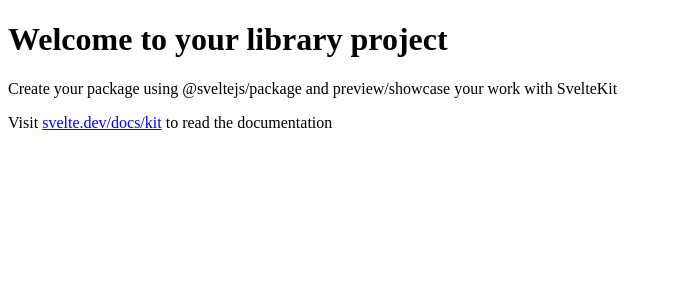
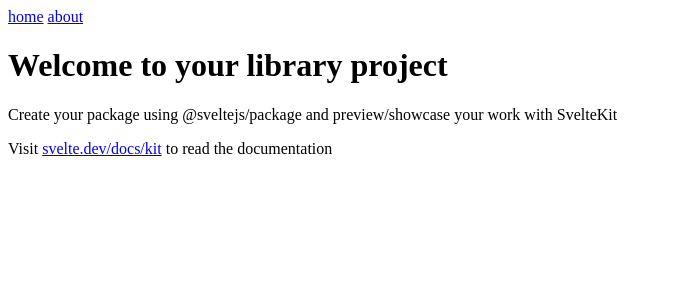
Before and after one commit to membranes/graphs, a SvelteKit app: page / in a window 1280 px wide. Shown: the top 300 px of the page, without its empty margins (0-673 px from the left). Built offline with nearby package versions, Linux system fonts and the light colour scheme.

Commit message:
Add src/routes/+layout.svelte

```diff
--- /dev/null
+++ b/src/routes/+layout.svelte
@@ -0,0 +1,10 @@
+<script lang="ts">
+    let { children } = $props();
+</script>
+
+<nav>
+    <a href="/">home</a>
+    <a href="/about">about</a>
+</nav>
+
+{@render children()}
```
